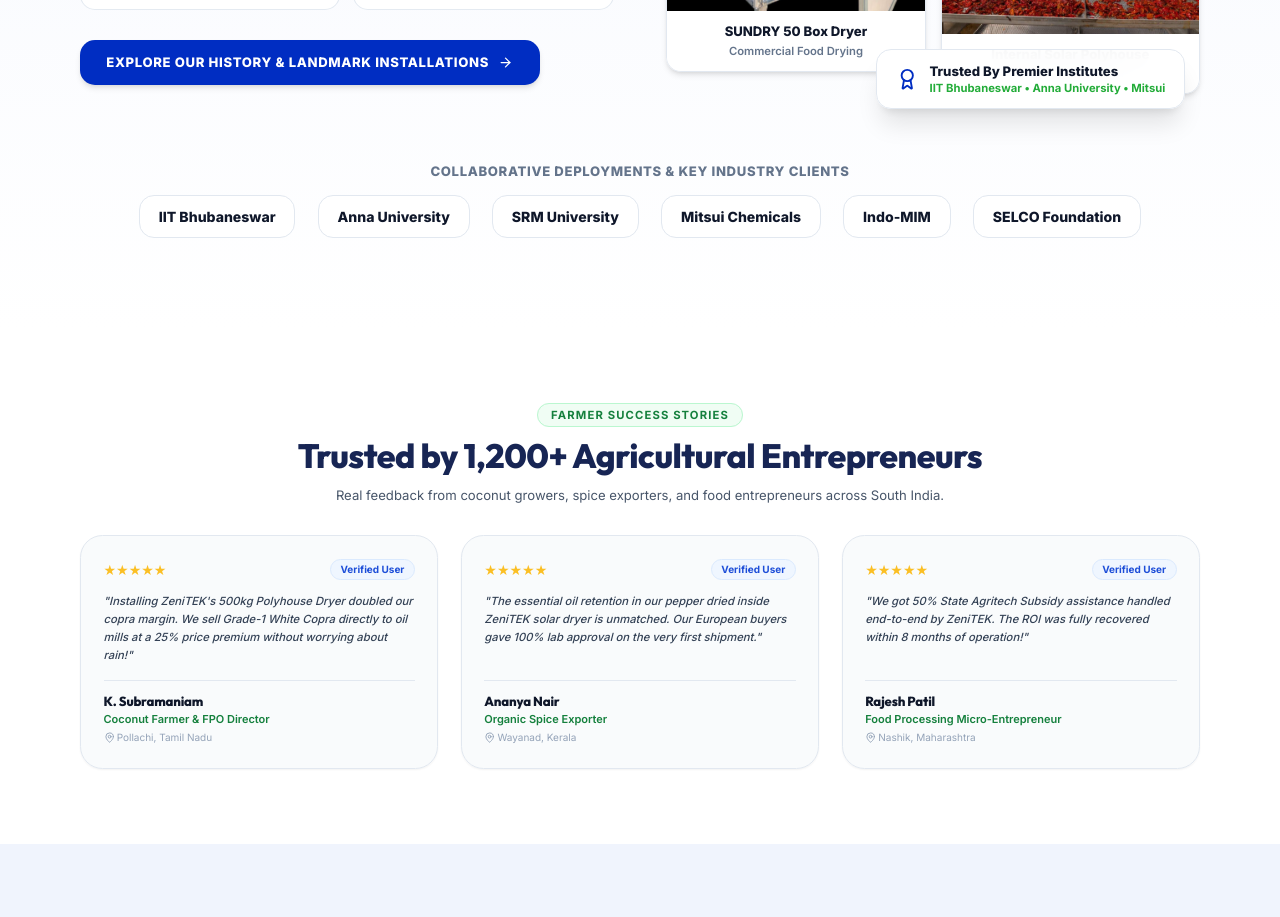
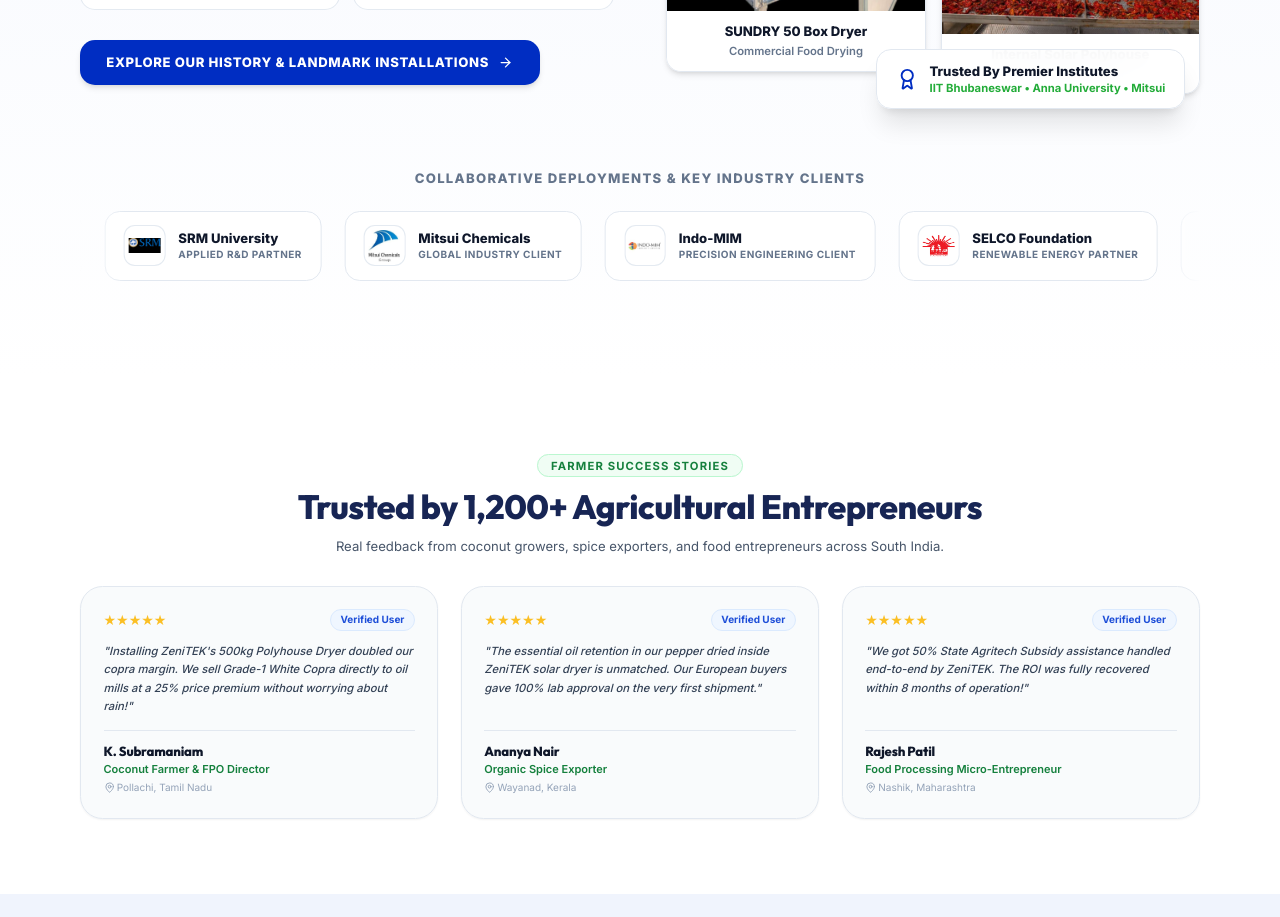
Before and after one commit to SATHISH-WEBDEVBER/ZeniTEK, a React (Vite) app in the folder frontend/: page / in a window 1280 px wide. Shown: the part 5240-6157 px from the top of the page. Built offline with nearby package versions, Linux system fonts and the light colour scheme; no server answers; the HTML template or start-up script is replaced by a standard one.

Commit message:
feat: add global styling and HomePage component with interactive product showcases and maps

```diff
--- a/frontend/src/index.css
+++ b/frontend/src/index.css
@@ -447,3 +447,35 @@
 .animate-marquee-continuous-fast:hover {
   animation-play-state: running !important;
 }
+
+/* Client Partner Infinite Horizontal Marquee (Continuous Scrolling with Hover-Pause) */
+@keyframes clientMarqueeScroll {
+  0% {
+    transform: translate3d(0, 0, 0);
+  }
+  100% {
+    transform: translate3d(-50%, 0, 0);
+  }
+}
+
+.client-marquee-container {
+  overflow: hidden;
+  position: relative;
+  width: 100%;
+  padding: 8px 0;
+  -webkit-mask-image: linear-gradient(to right, transparent 0%, black 4%, black 96%, transparent 100%);
+  mask-image: linear-gradient(to right, transparent 0%, black 4%, black 96%, transparent 100%);
+}
+
+.client-marquee-track {
+  display: flex;
+  align-items: center;
+  width: max-content;
+  will-change: transform;
+  animation: clientMarqueeScroll 28s linear infinite;
+}
+
+.client-marquee-container:hover .client-marquee-track,
+.client-marquee-track:hover {
+  animation-play-state: paused !important;
+}
--- a/frontend/src/pages/HomePage.jsx
+++ b/frontend/src/pages/HomePage.jsx
@@ -50,6 +50,49 @@ export default function HomePage({ onOpenQuoteModal, onOpenDetailModal }) {
       subtitle: 'Heavy-Duty All-Weather Construction',
       badge: 'Govt Subsidy Eligible',
       objectPos: 'object-cover object-center',
+    },
+  ];
+
+  const clientPartners = [
+    {
+      name: 'IIT Bhubaneswar',
+      type: 'Premier Research Institute',
+      logo: '/client-logos/academic_iit_bhubaneswar.png'
+    },
+    {
+      name: 'Anna University',
+      type: 'State Technical University',
+      logo: '/client-logos/academic_anna_univ.jpeg'
+    },
+    {
+      name: 'SRM University',
+      type: 'Applied R&D Partner',
+      logo: '/client-logos/industry_srm.png'
+    },
+    {
+      name: 'Mitsui Chemicals',
+      type: 'Global Industry Client',
+      logo: '/client-logos/industry_mitsui.jpeg'
+    },
+    {
+      name: 'Indo-MIM',
+      type: 'Precision Engineering Client',
+      logo: '/client-logos/industry_indomim.jpeg'
+    },
+    {
+      name: 'SELCO Foundation',
+      type: 'Renewable Energy Partner',
+      logo: '/client-logos/industry_selco.png'
+    },
+    {
+      name: 'TNJFU Fisheries Univ',
+      type: 'Marine Solar Dehydration',
+      logo: '/client-logos/academic_fisheries.png'
+    },
+    {
+      name: 'Gandhigram Rural Inst.',
+      type: 'Deemed University Partner',
+      logo: '/client-logos/academic_gandhigram.jpeg'
     },
   ];
 
@@ -574,18 +617,39 @@ export default function HomePage({ onOpenQuoteModal, onOpenDetailModal }) {
 
           </div>
 
-          {/* Institutional Partner Logos Banner */}
-          <div className="pt-6">
-            <div className="text-center text-sm font-black text-slate-500 uppercase tracking-wider pb-4">
+          {/* Institutional Partner Logos Infinite Horizontal Marquee */}
+          <div className="pt-8">
+            <div className="text-center text-xs sm:text-sm font-black text-slate-500 uppercase tracking-widest pb-4">
               Collaborative Deployments & Key Industry Clients
             </div>
-            <div className="flex flex-wrap items-center justify-center gap-4 sm:gap-6 text-slate-900 text-sm sm:text-base font-black">
-              <span className="px-5 py-2.5 bg-white rounded-2xl border border-slate-200 shadow-xs">IIT Bhubaneswar</span>
-              <span className="px-5 py-2.5 bg-white rounded-2xl border border-slate-200 shadow-xs">Anna University</span>
-              <span className="px-5 py-2.5 bg-white rounded-2xl border border-slate-200 shadow-xs">SRM University</span>
-              <span className="px-5 py-2.5 bg-white rounded-2xl border border-slate-200 shadow-xs">Mitsui Chemicals</span>
-              <span className="px-5 py-2.5 bg-white rounded-2xl border border-slate-200 shadow-xs">Indo-MIM</span>
-              <span className="px-5 py-2.5 bg-white rounded-2xl border border-slate-200 shadow-xs">SELCO Foundation</span>
+
+            {/* Infinite Horizontal Running Marquee (Stops on hover only) */}
+            <div className="client-marquee-container">
+              <div className="client-marquee-track gap-4 sm:gap-6 pr-4 sm:pr-6">
+                {[...clientPartners, ...clientPartners].map((client, idx) => (
+                  <div
+                    key={`${client.name}-${idx}`}
+                    className="flex items-center space-x-3.5 px-5 py-3.5 bg-white rounded-2xl border border-slate-200 shadow-xs hover:shadow-lg hover:border-[#002DC2] hover:scale-102 transition-all shrink-0 select-none group cursor-pointer"
+                  >
+                    <div className="w-11 h-11 rounded-xl bg-white border border-slate-200/90 flex items-center justify-center p-1 shrink-0 overflow-hidden shadow-2xs group-hover:border-[#002DC2]/40 transition-colors">
+                      <img
+                        src={client.logo}
+                        alt={client.name}
+                        className="w-full h-full object-contain"
+                        loading="lazy"
+                      />
+                    </div>
+                    <div className="text-left">
+                      <div className="text-sm font-black text-slate-900 group-hover:text-[#002DC2] transition-colors whitespace-nowrap">
+                        {client.name}
+                      </div>
+                      <div className="text-[10px] text-slate-500 font-bold uppercase tracking-wider whitespace-nowrap">
+                        {client.type}
+                      </div>
+                    </div>
+                  </div>
+                ))}
+              </div>
             </div>
           </div>
 
```
